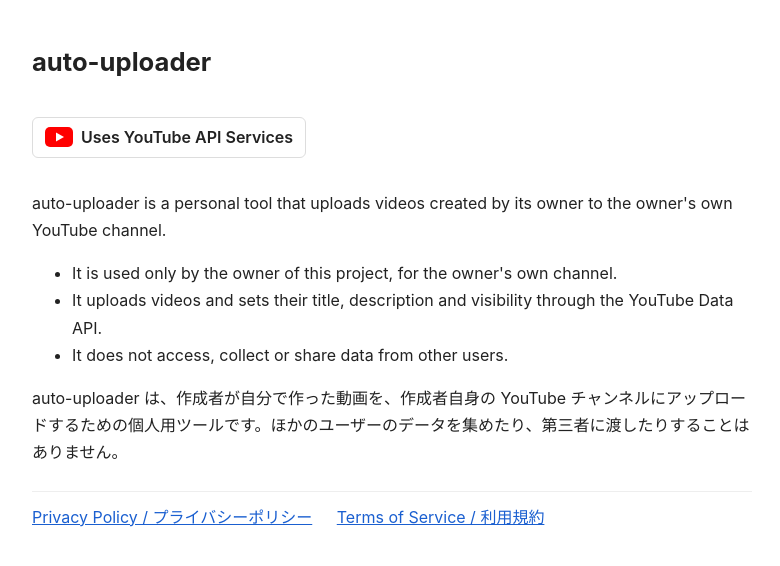
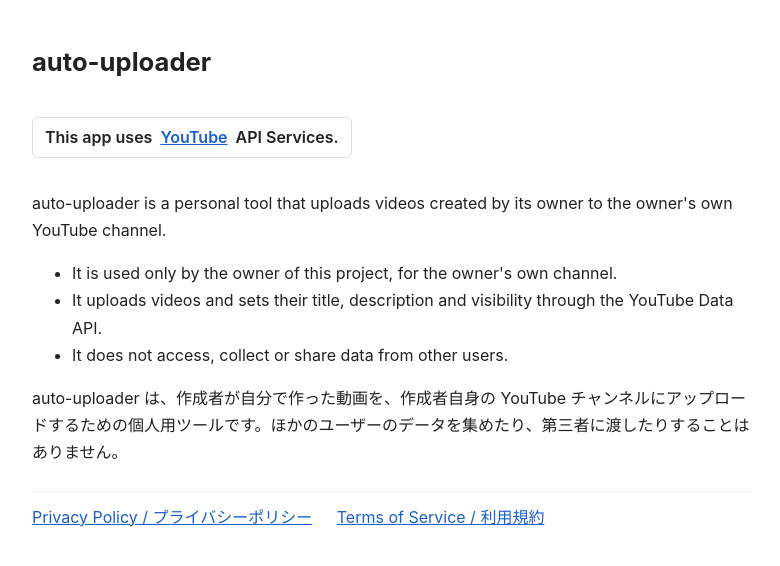
Before and after one commit to linwuchuan69-cmyk/auto-uploader, a plain HTML site: page index.html in a window 1280 px wide. Shown: the whole page, without its empty margins (248-1028 px from the left). Drawn offline with Linux system fonts and the light colour scheme.

Commit message:
Add files via upload

```diff
--- a/index.html
+++ b/index.html
@@ -9,7 +9,6 @@
   h1 { font-size: 1.6em; }
   a { color: #1a5fd0; }
   .yt { display: inline-flex; align-items: center; gap: 8px; padding: 6px 12px; border: 1px solid #ddd; border-radius: 6px; font-weight: 600; }
-  .yt svg { width: 28px; height: 20px; }
   nav { margin: 24px 0; padding-top: 12px; border-top: 1px solid #eee; }
   nav a { margin-right: 20px; }
 </style>
@@ -17,10 +16,7 @@
 <body>
 <h1>auto-uploader</h1>
 
-<p class="yt">
-  <svg viewBox="0 0 28 20" aria-hidden="true"><rect width="28" height="20" rx="5" fill="#FF0000"/><path d="M11 5.5v9l8-4.5z" fill="#fff"/></svg>
-  Uses YouTube API Services
-</p>
+<p class="yt">This app uses <a href="https://www.youtube.com/">YouTube</a> API Services.</p>
 
 <p>auto-uploader is a personal tool that uploads videos created by its owner to the owner's own YouTube channel.</p>
 <ul>
```
